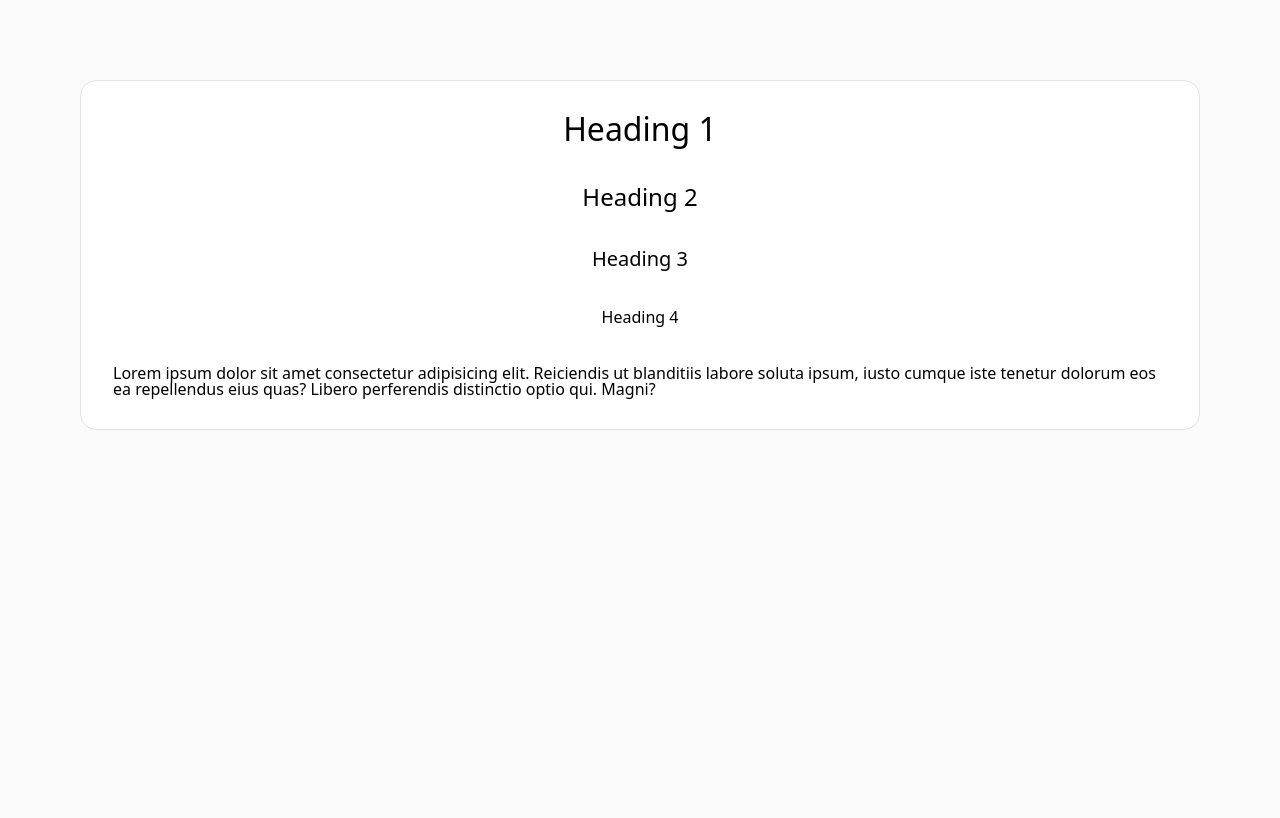
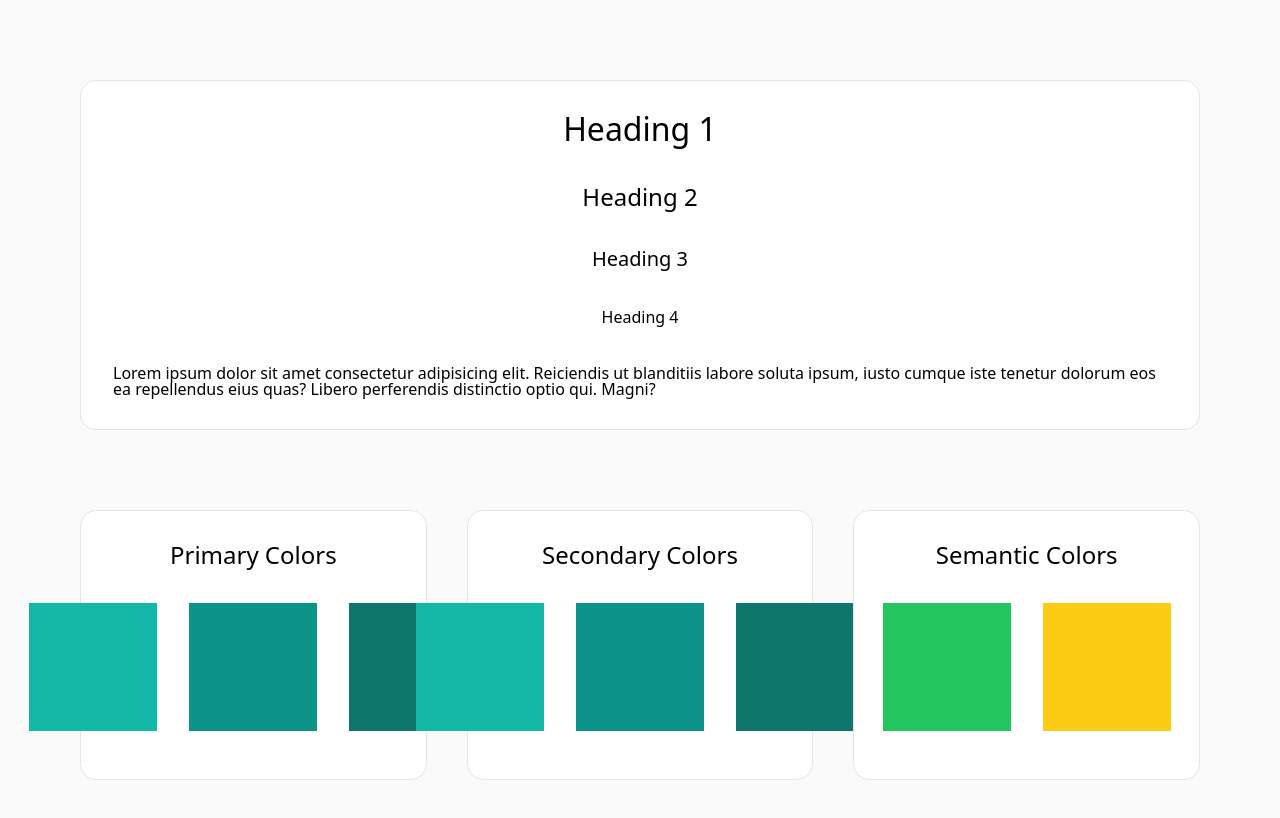
Before and after one commit to gregoirelebas/SkillSwap-Front, a React (Vite) app: page / in a window 1280 px wide. Shown: the top 818 px of the page. Built offline with nearby package versions, Linux system fonts and the light colour scheme.

Commit message:
Added colors to toolkit display.

```diff
--- a/src/pages/Toolkit.tsx
+++ b/src/pages/Toolkit.tsx
@@ -1,5 +1,29 @@
 export default function Toolkit() {
+  function ColorBox({ colorClass }: { colorClass: string }) {
+    return <div className={`w-32 h-32 m-4 ${colorClass}`}></div>;
+  }
+
+  const primaryColors = ['bg-primary-light', 'bg-primary', 'bg-primary-dark'];
+
+  const secondaryColors = ['bg-secondary-light', 'bg-secondary', 'bg-secondary-dark'];
+
+  const semanticColors = ['bg-success', 'bg-warning'];
+
+  const primaryColorBoxes = primaryColors.map((colorClass) => (
+    <ColorBox key={colorClass} colorClass={colorClass} />
+  ));
+
+  const secondaryColorBoxes = secondaryColors.map((colorClass) => (
+    <ColorBox key={colorClass} colorClass={colorClass} />
+  ));
+
+  const semanticColorBoxes = semanticColors.map((colorClass) => (
+    <ColorBox key={colorClass} colorClass={colorClass} />
+  ));
+
   return (
+    <div>
+      {/* Typography Section */}
       <div className="card flex flex-col items-center justify-center gap-10 m-20">
         <h1>Heading 1</h1>
         <h2>Heading 2</h2>
@@ -11,5 +35,22 @@ export default function Toolkit() {
           perferendis distinctio optio qui. Magni?
         </p>
       </div>
+
+      {/* Colors Section */}
+      <div className="grid grid-cols-3 gap-10 m-20">
+        <div className="card flex flex-col items-center gap-5">
+          <h2>Primary Colors</h2>
+          <div className="flex justify-center items-center">{primaryColorBoxes}</div>
+        </div>
+        <div className="card flex flex-col items-center gap-5">
+          <h2>Secondary Colors</h2>
+          <div className="flex justify-center items-center">{secondaryColorBoxes}</div>
+        </div>
+        <div className="card flex flex-col items-center gap-5">
+          <h2>Semantic Colors</h2>
+          <div className="flex justify-center items-center">{semanticColorBoxes}</div>
+        </div>
+      </div>
+    </div>
   );
 }
```
Lines whose indentation alone changed are shown as unchanged.
